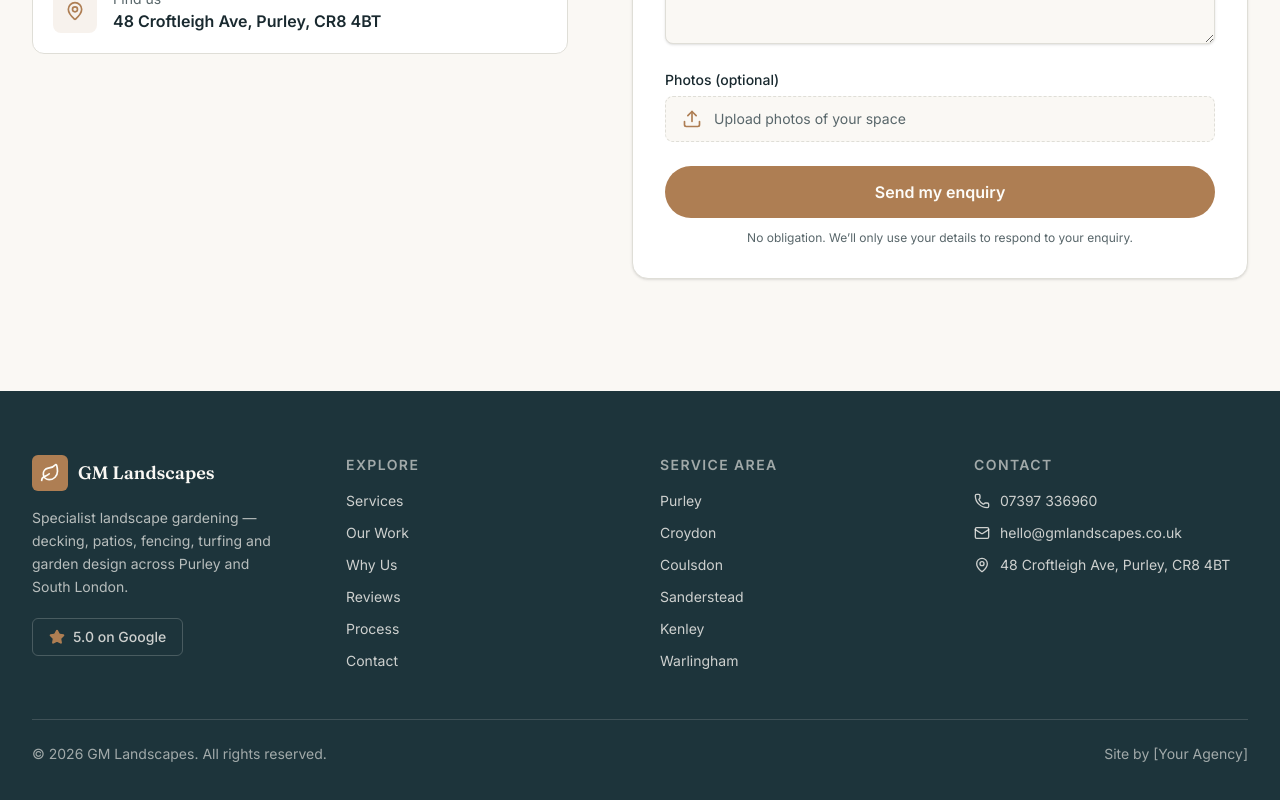
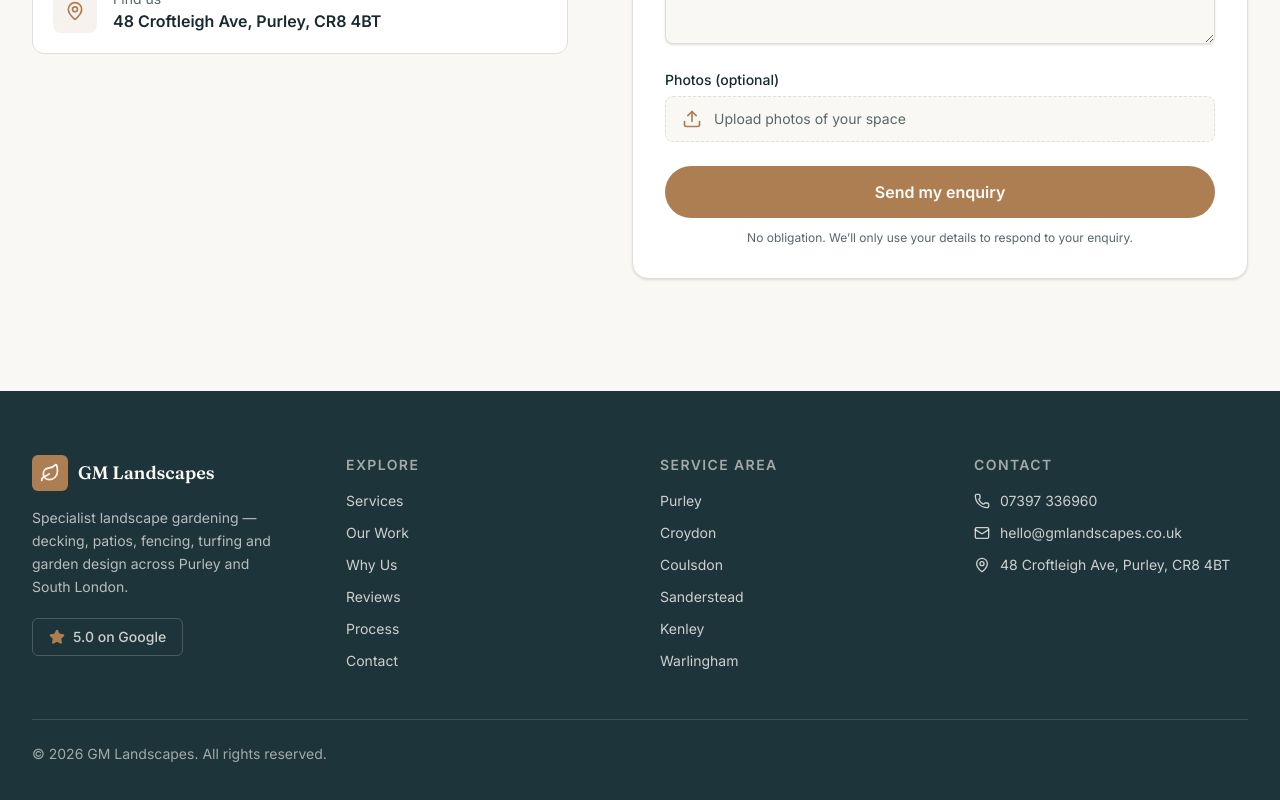
Before and after one commit to psxal/gm-landscapes, a Next.js app: page / in a window 1280 px wide. Shown: the part 10526-11326 px from the top of the page. Built offline with nearby package versions, Linux system fonts and the light colour scheme.

Commit message:
Remove agency attribution from site footer
Removed the agency attribution from the footer.

```diff
--- a/components/site-footer.tsx
+++ b/components/site-footer.tsx
@@ -98,7 +98,6 @@ export function SiteFooter() {
             &copy; {new Date().getFullYear()} GM Landscapes. All rights
             reserved.
           </p>
-          <p>Site by [Your Agency]</p>
         </div>
       </div>
     </footer>
```
